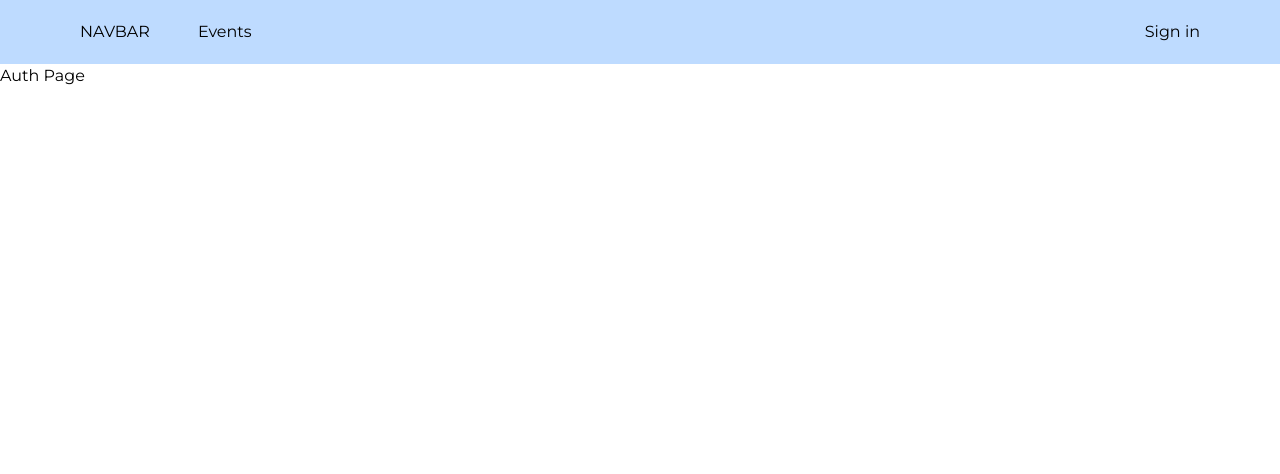
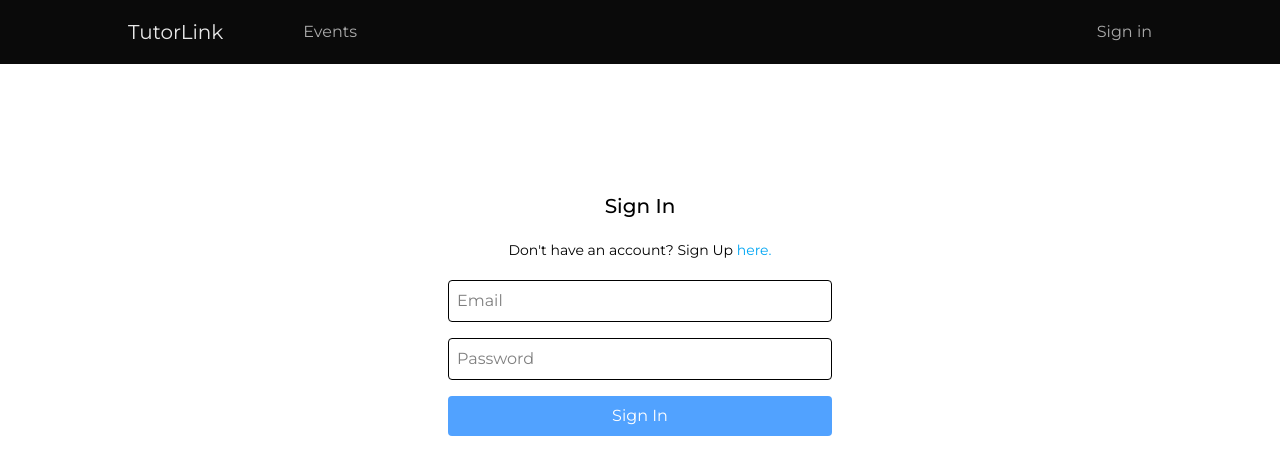
Before and after one commit to kylechi05/swan-hacks-2025, a Next.js app in the folder frontend/: page /auth in a window 1280 px wide. Shown: the top 474 px of the page. Built offline with nearby package versions, Linux system fonts and the light colour scheme.

Commit message:
added decent frontend

```diff
--- a/frontend/app/auth/components/SignIn.tsx
+++ b/frontend/app/auth/components/SignIn.tsx
@@ -0,0 +1,52 @@
+import { useState } from "react";
+
+export function SignIn() {
+    const [formState, setFormState] = useState({
+        email: "",
+        password: "",
+    });
+
+    const handleSubmit = (e) => {
+        e.preventDefault();
+        // route for login
+    };
+
+    return (
+        <div className="flex flex-col items-center w-full">
+            <form onSubmit={handleSubmit} className="flex flex-col gap-4 w-full max-w-sm">
+                <input
+                    type="email"
+                    placeholder="Email"
+                    value={formState.email}
+                    onChange={(e) =>
+                        setFormState((prev) => ({
+                            ...prev,
+                            email: e.target.value,
+                        }))
+                    }
+                    className="rounded border p-2"
+                />
+
+                <input
+                    type="password"
+                    placeholder="Password"
+                    value={formState.password}
+                    onChange={(e) =>
+                        setFormState((prev) => ({
+                            ...prev,
+                            password: e.target.value,
+                        }))
+                    }
+                    className="rounded border p-2"
+                />
+
+                <button
+                    type="submit"
+                    className="transition-all cursor-pointer rounded hover:bg-blue-500 bg-blue-400 px-4 py-2 text-white hover:scale-105"
+                >
+                    Sign In
+                </button>
+            </form>
+        </div>
+    );
+}
--- a/frontend/app/auth/components/SignUp.tsx
+++ b/frontend/app/auth/components/SignUp.tsx
@@ -0,0 +1,90 @@
+"use client";
+import { useState } from "react";
+
+export function SignUp() {
+    const [form, setForm] = useState({
+        name: "",
+        email: "",
+        password: "",
+        confirmPassword: "",
+    });
+
+    const [error, setError] = useState("");
+
+    const handleSubmit = (e) => {
+        e.preventDefault();
+
+        if (form.password !== form.confirmPassword) {
+            setError("Passwords do not match.");
+            return;
+        }
+
+        setError(""); // clear errors if successful
+        console.log("Sign-up data:", form);
+        // TODO: send to server/action
+    };
+
+    return (
+        <div className="flex flex-col items-center w-full">
+            <form
+                onSubmit={handleSubmit}
+                className="flex flex-col gap-4 w-full max-w-sm"
+            >
+                <input
+                    type="text"
+                    placeholder="Name"
+                    value={form.name}
+                    onChange={(e) =>
+                        setForm((f) => ({ ...f, name: e.target.value }))
+                    }
+                    className="border p-2 rounded w-full"
+                    required
+                />
+
+                <input
+                    type="email"
+                    placeholder="Email"
+                    value={form.email}
+                    onChange={(e) =>
+                        setForm((f) => ({ ...f, email: e.target.value }))
+                    }
+                    className="border p-2 rounded w-full"
+                    required
+                />
+
+                <input
+                    type="password"
+                    placeholder="Password"
+                    value={form.password}
+                    onChange={(e) =>
+                        setForm((f) => ({ ...f, password: e.target.value }))
+                    }
+                    className="border p-2 rounded w-full"
+                    required
+                />
+
+                <input
+                    type="password"
+                    placeholder="Confirm Password"
+                    value={form.confirmPassword}
+                    onChange={(e) =>
+                        setForm((f) => ({ ...f, confirmPassword: e.target.value }))
+                    }
+                    className="border p-2 rounded w-full"
+                    required
+                />
+
+                {error && (
+                    <p className="text-red-500 text-sm font-medium">{error}</p>
+                )}
+
+                <button
+                    type="submit"
+                    className="transition-all cursor-pointer rounded hover:bg-blue-500 bg-blue-400 px-4 py-2 text-white hover:scale-105"
+                >
+                    Create Account
+                </button>
+            </form>
+        </div>
+    );
+}
--- a/frontend/app/auth/page.tsx
+++ b/frontend/app/auth/page.tsx
@@ -1,7 +1,44 @@
+"use client";
+
+import { useState } from "react";
+
+import { SignIn } from "./components/SignIn";
+import { SignUp } from "./components/SignUp";
+
 export default function AuthPage() {
+    const [formMode, setFormMode] = useState("signin");
+
     return (
-        <div>
-            Auth Page
+        <div className="flex flex-col items-center pt-32 gap-5">
+            {formMode == "signin" ? (
+                <>
+                    <h1 className="text-xl font-medium">Sign In</h1>
+                    <h2 className="text-sm">
+                        Don&apos;t have an account? Sign Up{" "}
+                        <a
+                            className="cursor-pointer text-sky-500 hover:underline"
+                            onClick={() => setFormMode("signup")}
+                        >
+                            here.
+                        </a>
+                    </h2>
+                    <SignIn />
+                </>
+            ) : (
+                <>
+                    <h1 className="text-xl font-medium">Sign Up</h1>
+                    <h2 className="text-sm">
+                        Already have an account? Sign In{" "}
+                        <a
+                            className="cursor-pointer text-sky-500 hover:underline"
+                            onClick={() => setFormMode("signin")}
+                        >
+                            here.
+                        </a>
+                    </h2>
+                    <SignUp />
+                </>
+            )}
         </div>
-    )
+    );
 }
--- a/frontend/app/components/NavBar.tsx
+++ b/frontend/app/components/NavBar.tsx
@@ -2,10 +2,10 @@ import Link from "next/link"
 
 export function NavBar() {
     return (
-        <div className="flex flex-row items-center h-16 bg-blue-200 px-20 gap-12">
-            <Link href="/">NAVBAR</Link>
-            <Link href="/events">Events</Link>
-            <Link href="/auth" className="ml-auto">Sign in</Link>
+        <div className="flex flex-row items-center h-16 bg-(--background) text-(--light-gray) px-32 gap-20 transition-all">
+            <Link href="/" className="text-(--off-white) text-xl">TutorLink</Link>
+            <Link href="/events" className="hover:text-(--off-white)">Events</Link>
+            <Link href="/auth" className="hover:text-(--off-white) ml-auto">Sign in</Link>
         </div>
     )
 }
--- a/frontend/app/events/page.tsx
+++ b/frontend/app/events/page.tsx
@@ -1,7 +1,12 @@
 export default function EventsPage() {
     return (
-        <div>
-            Events Page
+        <div className="flex flex-col py-20 px-50">
+            <div>
+                Request Help
+            </div>
+            <div>
+
+            </div>
         </div>
     )
 }
--- a/frontend/app/globals.css
+++ b/frontend/app/globals.css
@@ -2,5 +2,14 @@
 @custom-variant hover (&:hover);
 
 @theme {
-  --font-montserrat: var(--font-montserrat);
+    --font-montserrat: var(--font-montserrat);
 }
+
+:root {
+  --background: #0a0a0a;
+  --light-gray: #aaaaaa;
+  --primary-border-color: #505050;
+
+  --off-white: #e8e8e8;
+
+}
--- a/frontend/app/page.tsx
+++ b/frontend/app/page.tsx
@@ -1,12 +1,9 @@
-
 export default function Home() {
-  return (
-    <div className="flex min-h-screen">
-      <main className="">
-        <div>
-          Home Page
+    return (
+        <div className="flex">
+            <main className="">
+                <div>Home Page</div>
+            </main>
         </div>
-      </main>
-    </div>
-  );
+    );
 }
```
